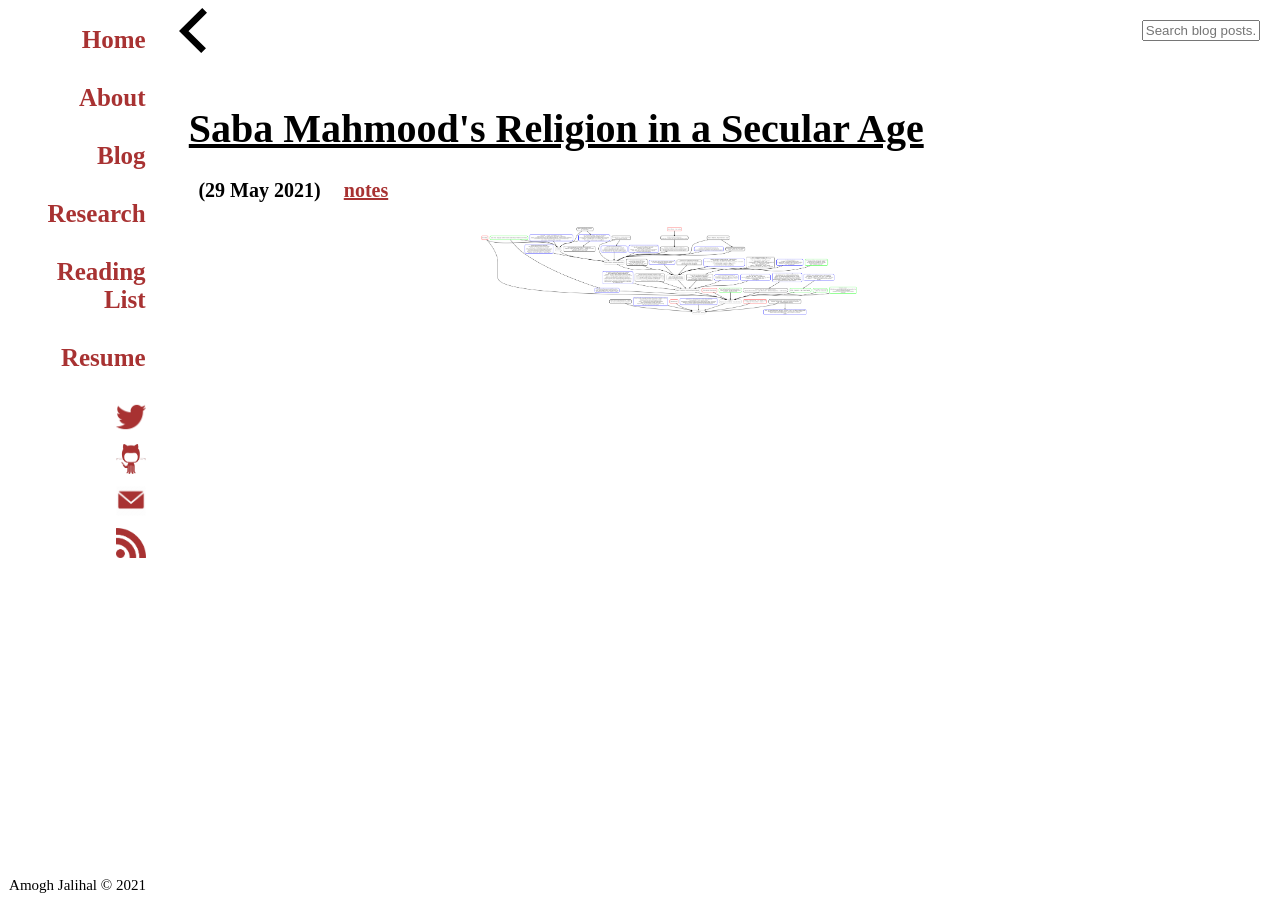
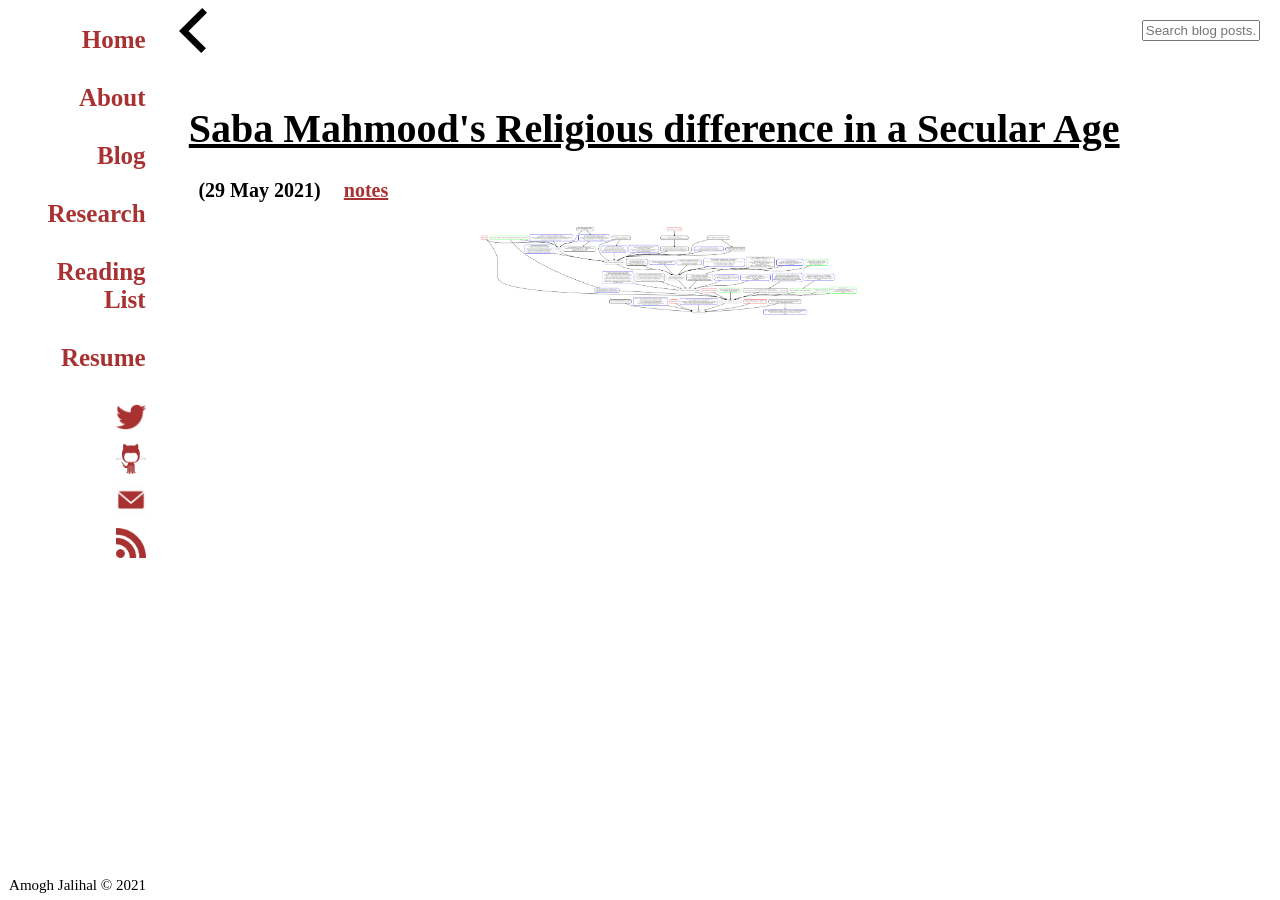
Before and after one commit to amoghpj/amoghpj.github.io, a Jekyll site: the page built from _posts/2021-05-29-mahmood-secularism.md, in a window 1280 px wide. Built offline with Jekyll 4.4.1, drawn with Linux system fonts in a browser that asks for light colours; comment, search, counter and statistics services are not loaded.

```diff
--- a/_posts/2021-05-29-mahmood-secularism.md
+++ b/_posts/2021-05-29-mahmood-secularism.md
@@ -1,5 +1,5 @@
 ---
-title: "Saba Mahmood's Religion in a Secular Age"
+title: "Saba Mahmood's Religious difference in a Secular Age"
 layout: post
 description: Notes, ideas and quotations from the book
 tag:
```
Also changed, not shown: readinglist.md (+1 -1 lines).
